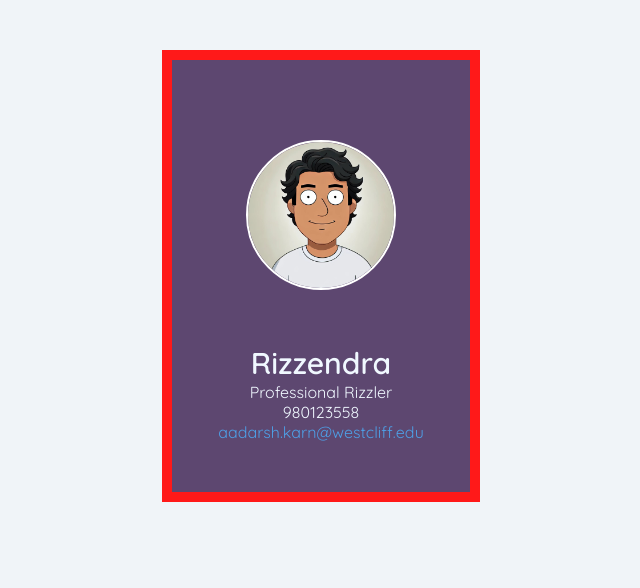
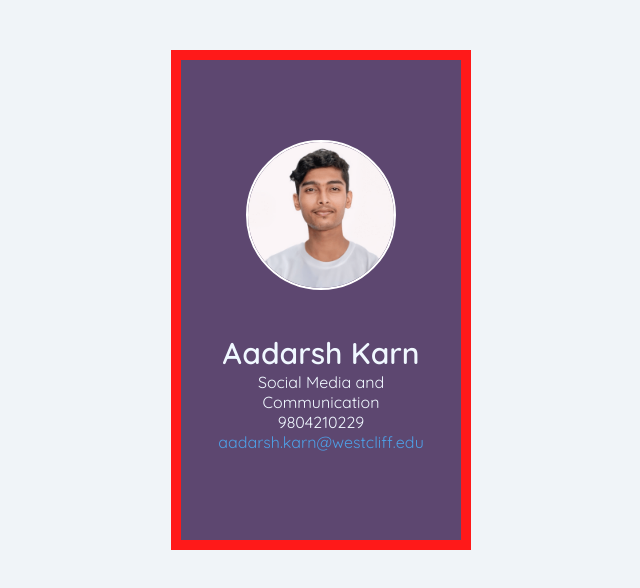
Before and after one commit to Aadarsh-00/Web-ko-assisgnments, a plain HTML site: page ID-CARD/index.html in a window 1280 px wide. Shown: the whole page, without its empty margins (319-959 px from the left). Drawn offline with Linux system fonts and the light colour scheme.

Commit message:
updated_id

```diff
--- a/ID-CARD/css/style.css
+++ b/ID-CARD/css/style.css
@@ -15,10 +15,12 @@ body {
 }
 
 .wrapper{
-
+  display: flex;
   border: 10px solid rgb(255, 25, 25);
   display: inline-block;
   margin: 50px;
+  width: 300px;
+  height: 500px;
   align-items: left;
   text-align: center;
   padding: 30px;
@@ -32,14 +34,17 @@ body {
   height: 150px;
   border-radius: 50%;
   border: 2px solid rgb(255, 255, 255);
-  margin-bottom: 50px;
+  margin-bottom: 40px;
   margin-top: 50px;
+  object-fit: cover;
+  object-position: top;
+
 }
 
 
 .name{
 
-padding: 48px;
+/* padding: 48px; */
 padding-top: 100px;
 text-align: left;
 
@@ -49,7 +54,8 @@ font-weight: 600;
 font-size: 30px;
 }
 .occ{
-  padding: 48px;
+  /* padding: 48px; */
+  padding: 0px 0px 0px 0px;
 margin-top: 50px;
 color: aliceblue;
 text-decoration: none;
--- a/ID-CARD/index.html
+++ b/ID-CARD/index.html
@@ -11,13 +11,13 @@
 </head>
 <body>
   <div class="wrapper">
-    <img src="../ID-CARD/images/id.jpg" alt="Heheh" class="img-1" >
+    <img src="../img/Aadarsh-id (1).png" alt="Heheh" class="img-1" >
     <div class="bio">
-    <p ><a href="" class="name">Rizzendra</a></p>
+    <p ><a href="" class="name">Aadarsh Karn</a></p>
     <p >
-      <a href="https://www.rizzlines.app/ " target="_blank" class="occ">Professional Rizzler
+      <a href="https://www.rizzlines.app/ " target="_blank" class="occ">Social Media and Communication </a></p>
       </a></p>
-      <a href="tel:980123558" class="number">980123558</a>
+      <a href="tel:980123558" class="number">9804210229</a>
       <br>
       <a href="mailto:aadarsh.karn@westcliff.edu" class="mail">aadarsh.karn@westcliff.edu</a>
   </div>
```
Also changed, not shown: js-class/index.html (added, +14 -0 lines), js-class/script.js (added, +21 -0 lines), img/Aadarsh-id (1).png (added).
